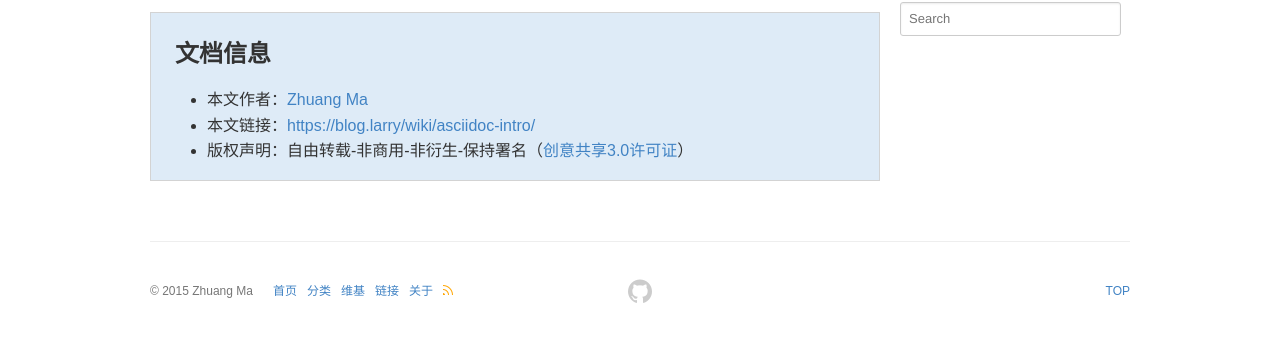
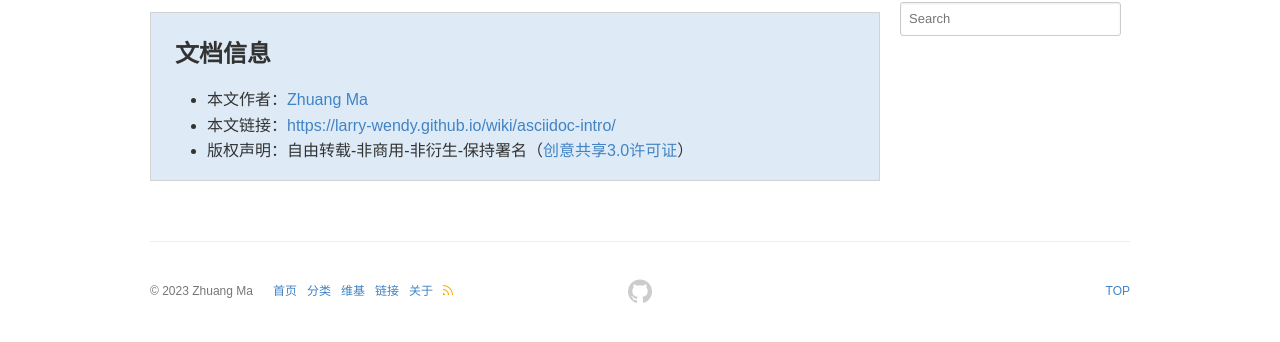
Before and after one commit to Larry-Wendy/Larry-Wendy.github.io, a Jekyll site: the page built from _wiki/asciidoc-intro.md, in a window 1280 px wide. Shown: the part 266-608 px from the top of the page. Built offline with Jekyll 4.4.1, drawn with Linux system fonts in a browser that asks for light colours; comment, search, counter and statistics services are not loaded; a style sheet for code colours, icons or effects is not loaded.

Commit message:
Update _config.yml

```diff
--- a/_config.yml
+++ b/_config.yml
@@ -2,18 +2,18 @@
 #   Main Configs   #
 # ---------------- #
 baseurl:
-url: https://blog.larry
+url: https://larry-wendy.github.io
 date_format: "ordinal"
 title: Larry的博客
 subtitle: "记录知识点滴"
-description: "马壮的个人博客，公众号：闷骚的程序员"
-keywords: 码志, Zhuang Ma, mzlogin, mazhuang, 闷骚的程序员
-timezone: Asia/Shanghai
+#description: "马壮的个人博客，公众号：闷骚的程序员"
+#keywords: 码志, Zhuang Ma, mzlogin, mazhuang, 闷骚的程序员
+timezone: USA/New York
 encoding: "utf-8"
 # 页面左下角显示的年份
-since: 2015
+since: 2023
 # 源码仓库，请替换成自己的
-repository: mzlogin/mzlogin.github.io
+repository: Larry-Wendy/Larry-Wendy.github.io
 # 对 css 和 js 资源的 cdn 加速配置
 cdn:
     jsdelivr:
```
